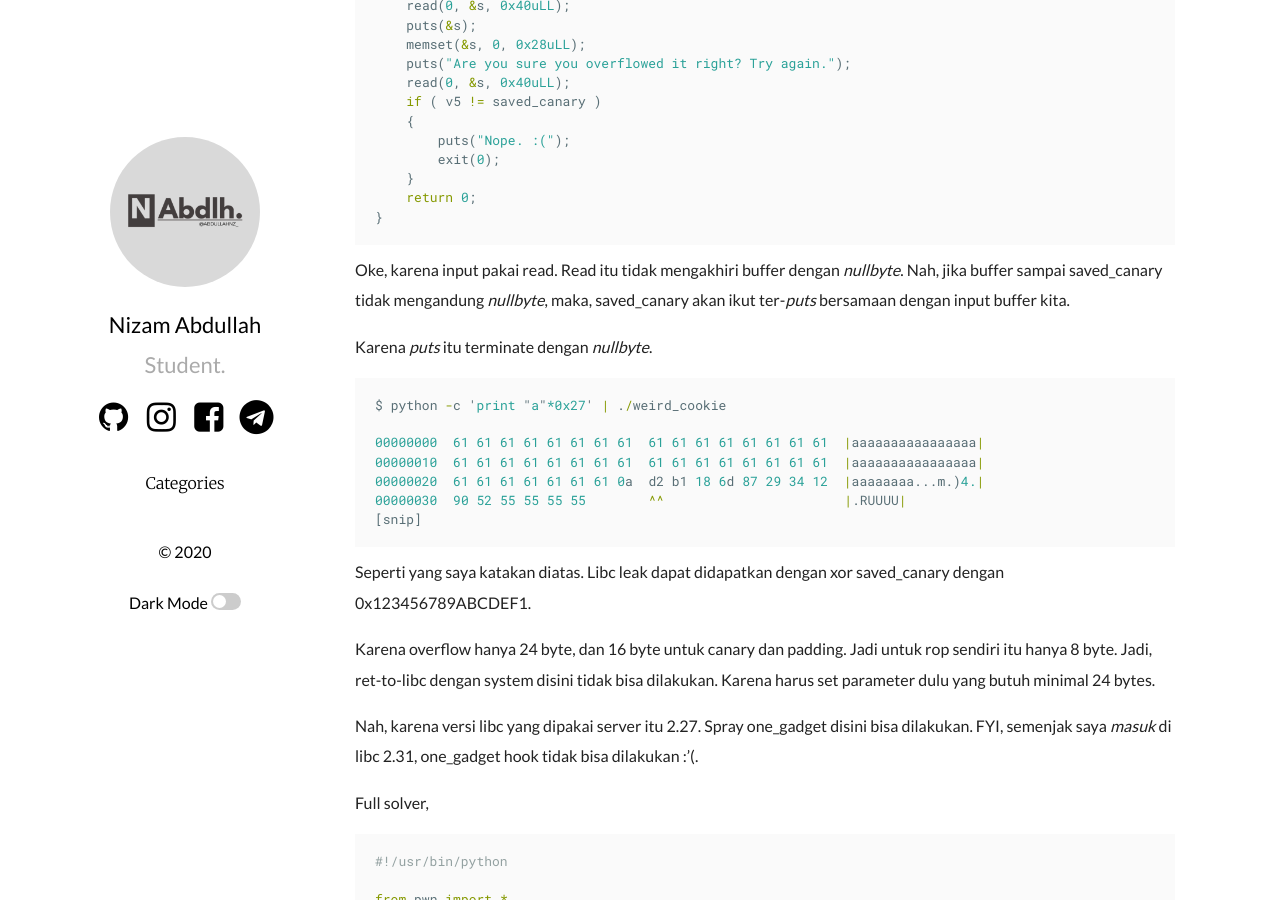
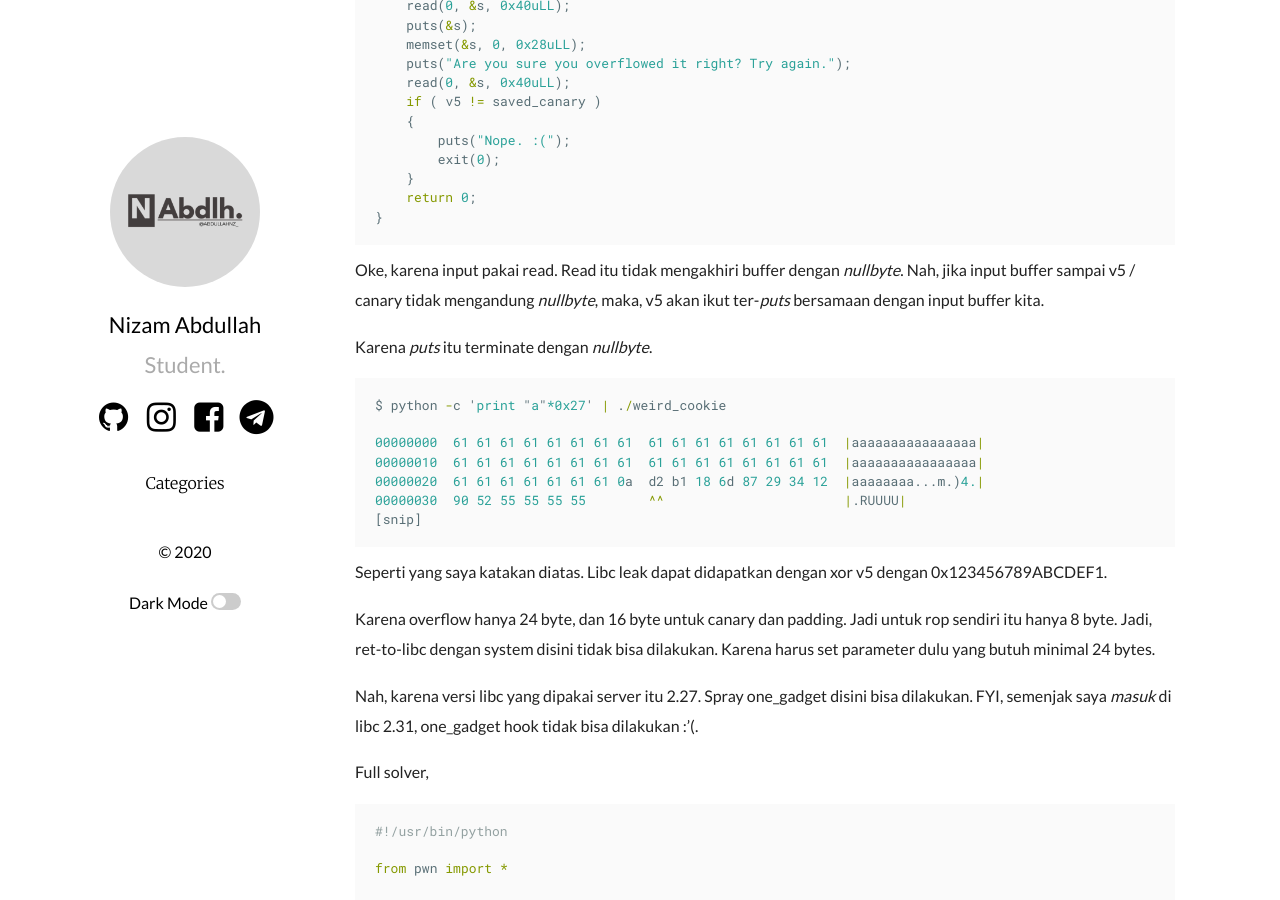
Before and after one commit to abdullahnz/abdullahnz.github.io, a Jekyll site: the page built from _posts/2020-12-31-writeup-grimmcon-0x3-ctf.md, in a window 1280 px wide and 900 px high, scrolled down 6639 px. Built offline with Jekyll 4.4.1, drawn with Linux system fonts in a browser that asks for light colours; comment, search, counter and statistics services are not loaded.

Commit message:
Update 2020-12-31-writeup-grimmcon-0x3-ctf.md

````diff
--- a/_posts/2020-12-31-writeup-grimmcon-0x3-ctf.md
+++ b/_posts/2020-12-31-writeup-grimmcon-0x3-ctf.md
@@ -330,7 +330,7 @@ int __cdecl main(int argc, const char **argv, const char **envp)
 }
 ```
 
-Oke, karena input pakai read. Read itu tidak mengakhiri buffer dengan *nullbyte*. Nah, jika buffer sampai saved_canary tidak mengandung *nullbyte*, maka, saved_canary akan ikut ter-*puts* bersamaan dengan input buffer kita.
+Oke, karena input pakai read. Read itu tidak mengakhiri buffer dengan *nullbyte*. Nah, jika input buffer sampai v5 / canary tidak mengandung *nullbyte*, maka, v5 akan ikut ter-*puts* bersamaan dengan input buffer kita.
 
 Karena *puts* itu terminate dengan *nullbyte*.
 
@@ -344,7 +344,7 @@ $ python -c 'print "a"*0x27' | ./weird_cookie
 [snip]
 ```
 
-Seperti yang saya katakan diatas. Libc leak dapat didapatkan dengan xor saved_canary dengan 0x123456789ABCDEF1.
+Seperti yang saya katakan diatas. Libc leak dapat didapatkan dengan xor v5 dengan 0x123456789ABCDEF1.
 
 Karena overflow hanya 24 byte, dan 16 byte untuk canary dan padding. Jadi untuk rop sendiri itu hanya 8 byte. Jadi, ret-to-libc dengan system disini tidak bisa dilakukan. Karena harus set parameter dulu yang butuh minimal 24 bytes.
 
````
